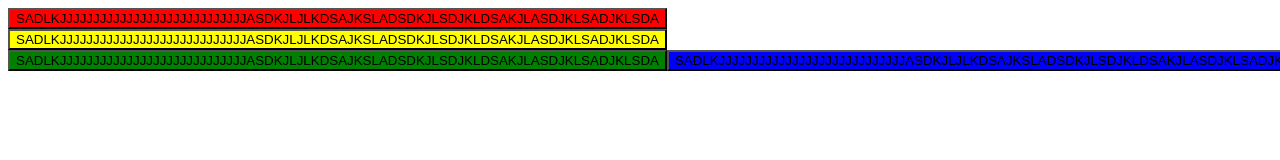
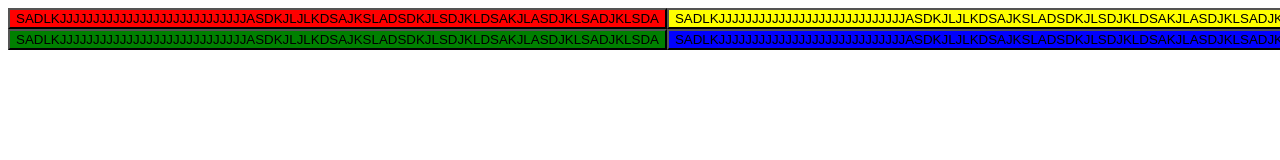
Before and after one commit to JPCassimiro/AtividadeJogo, a plain HTML site: page index.html in a window 1280 px wide. Shown: the top 160 px of the page. Drawn offline with Linux system fonts and the light colour scheme.

Commit message:
Update index.html

```diff
--- a/index.html
+++ b/index.html
@@ -6,8 +6,8 @@
     <title>Document</title>
 </head>
 <body>
-    <main>
-        <div>
+    <main style="display: flex; flex-direction: column; justify-content: center;">
+        <div style="display: flex; flex-direction: row;">
             <button style="background-color: red">
                 SADLKJJJJJJJJJJJJJJJJJJJJJJJJJJJJASDKJLJLKDSAJKSLADSDKJLSDJKLDSAKJLASDJKLSADJKLSDA
             </button>
```
